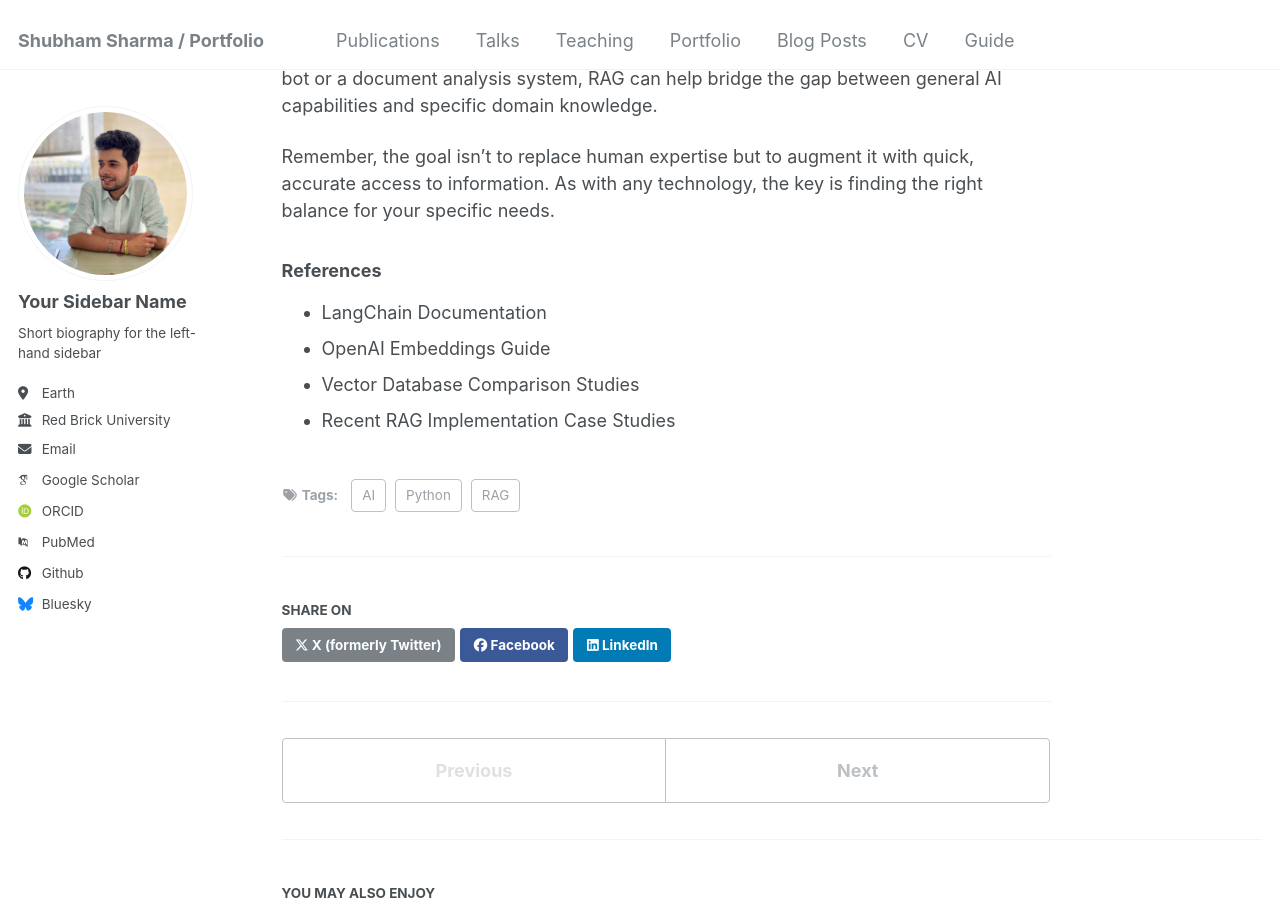
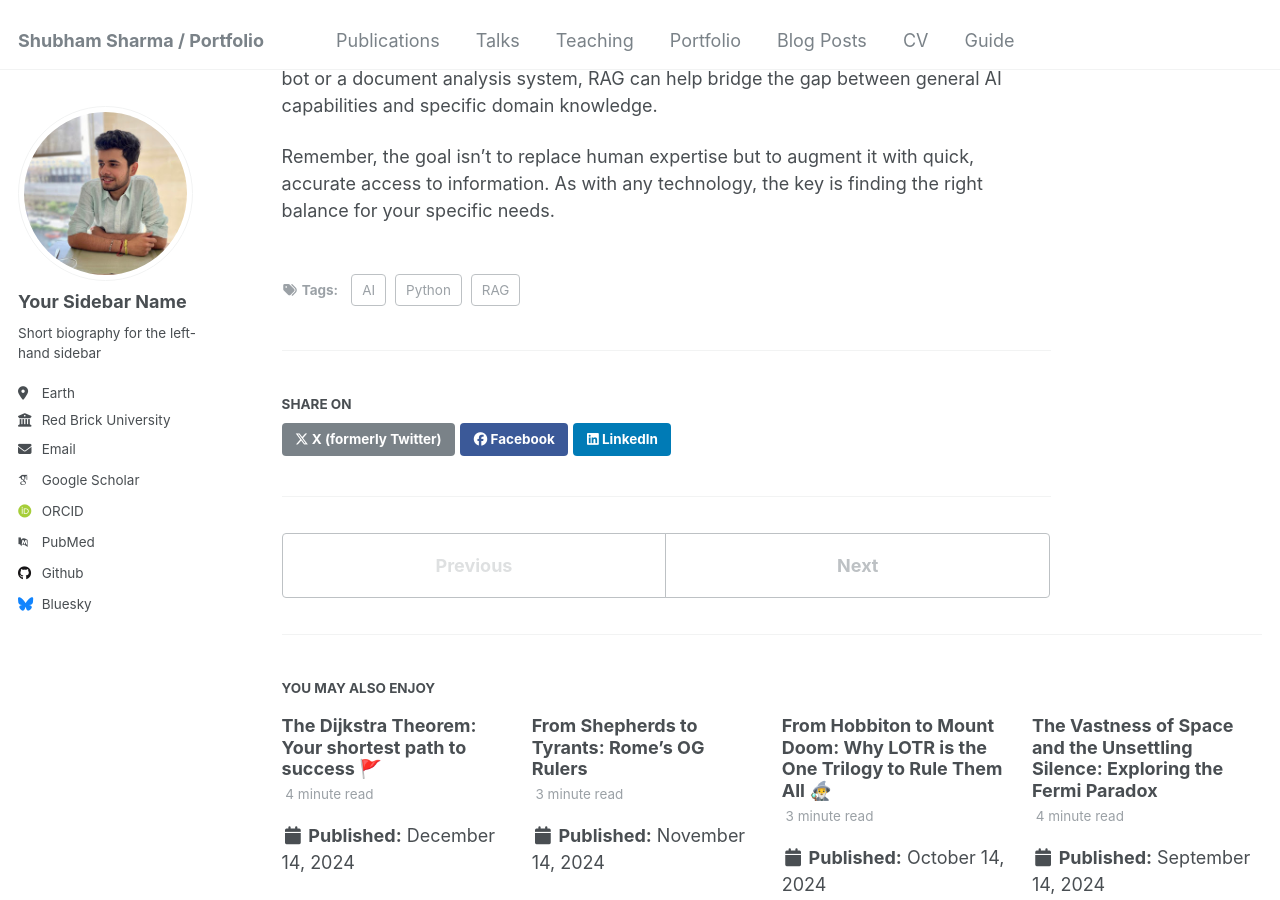
Before and after one commit to shubhamsrkdev/shubhamsrkdev.github.io, a Jekyll site: the page built from _posts/2024-08-14-RAG.md, in a window 1280 px wide and 900 px high, scrolled down 2952 px. Built offline with Jekyll 4.4.1, drawn with Linux system fonts in a browser that asks for light colours; some web fonts are replaced.

Commit message:
Update and rename 2024-08-14-blog-post-1.md to 2024-08-14-RAG.md

```diff
--- a/_posts/2024-08-14-blog-post-1.md
+++ b/_posts/2024-08-14-RAG.md
@@ -90,10 +90,3 @@ If you're interested in implementing RAG, here are some key steps:
 The beauty of RAG is that it's not just about making AI smarter - it's about making it more reliable and useful for real-world applications. Whether you're building a customer support bot or a document analysis system, RAG can help bridge the gap between general AI capabilities and specific domain knowledge.
 
 Remember, the goal isn't to replace human expertise but to augment it with quick, accurate access to information. As with any technology, the key is finding the right balance for your specific needs.
-
-### References
-
-- LangChain Documentation
-- OpenAI Embeddings Guide
-- Vector Database Comparison Studies
-- Recent RAG Implementation Case Studies
```
Also changed, not shown: other parts of _posts/2024-08-14-RAG.md (+1 -1 lines).
